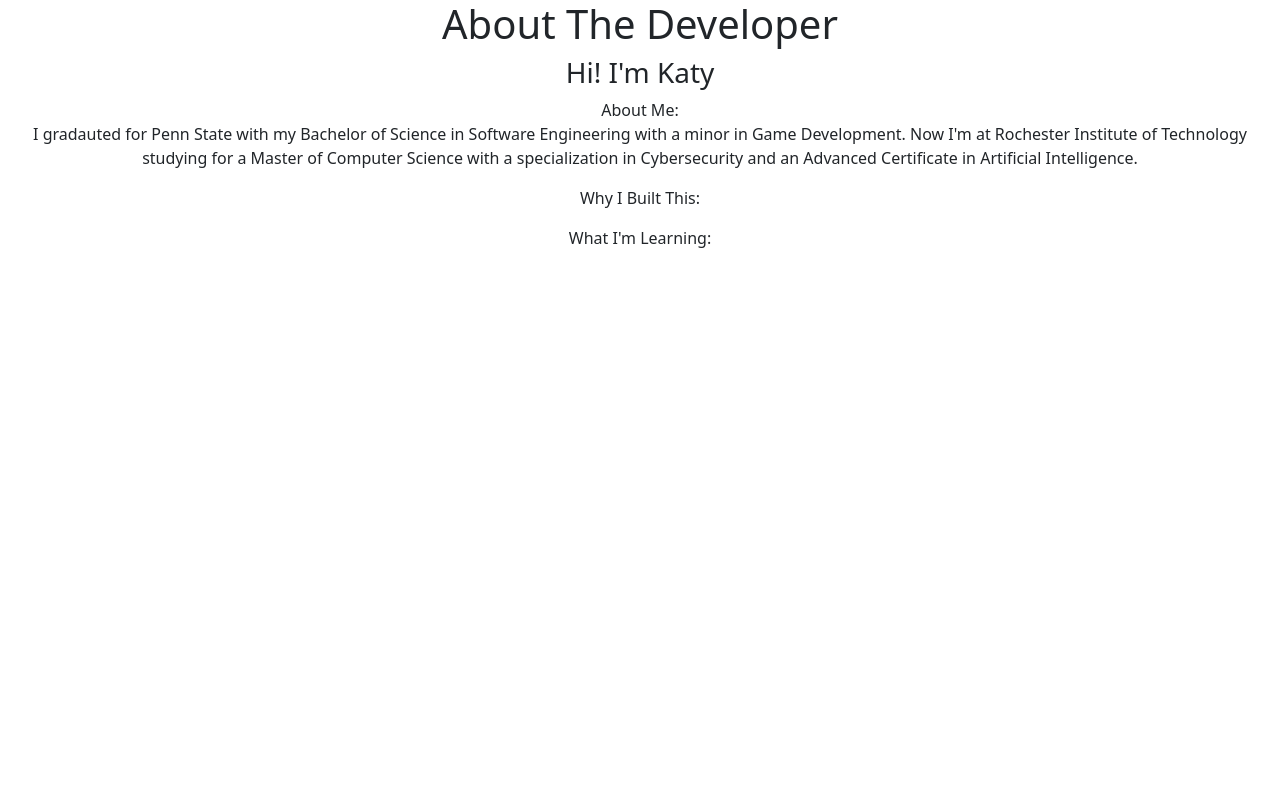
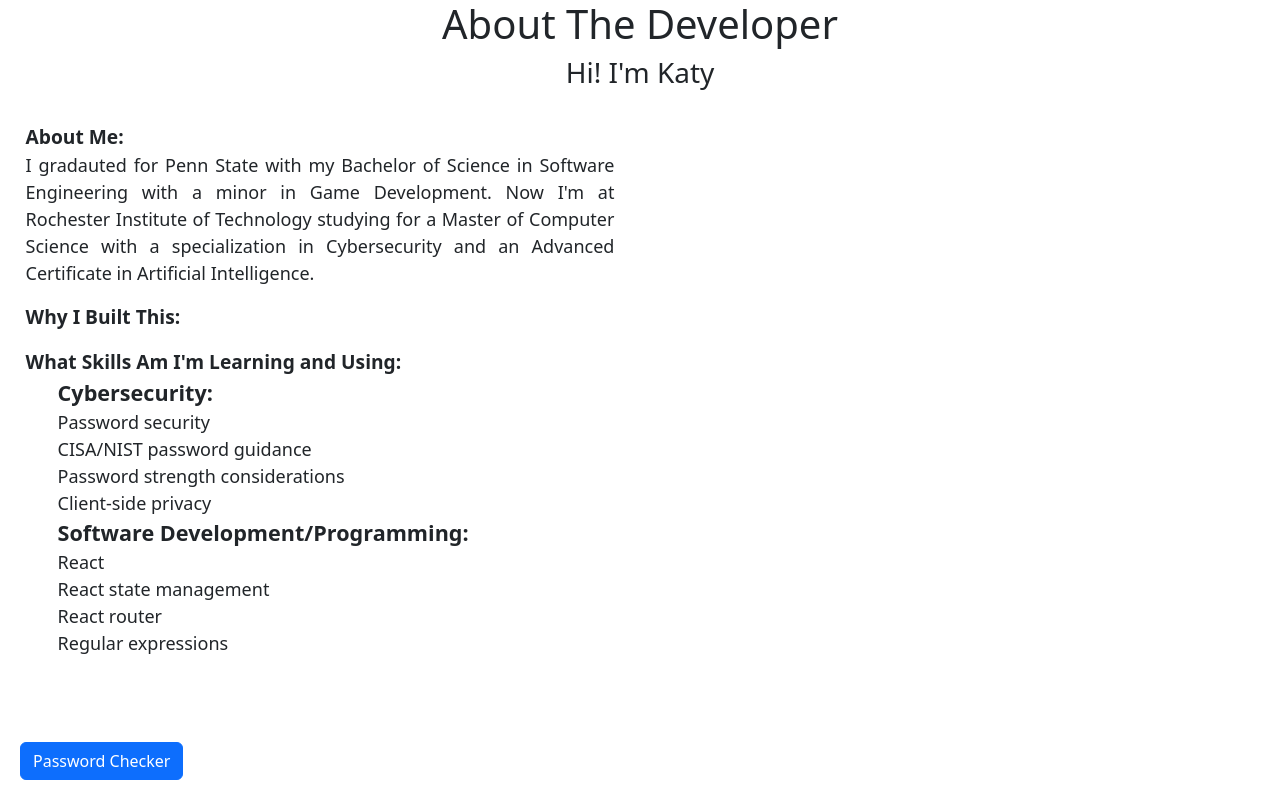
Before and after one commit to kmr6702/password-strength-checker, a React (Create React App) app: page /about-the-dev in a window 1280 px wide. Built offline with nearby package versions, Linux system fonts and the light colour scheme.

Commit message:
Added routing from the about the dev page back to the password checker, and added styling to about the dev

```diff
--- /dev/null
+++ b/src/Screens/AboutTheDev.css
@@ -0,0 +1,26 @@
+body{
+    background-color: 242, 226, 210;
+}
+
+ul{
+    list-style: none;
+    text-align: start;
+
+}
+
+header{
+    text-align: start;
+    font-weight: bold;
+    font-size: larger;
+}
+
+p{
+    text-align: justify;
+    font-size: large;
+}
+
+.column{
+    float: left;
+    width: 50%;
+    padding: 2%;
+}
--- a/src/Screens/AboutTheDev.jsx
+++ b/src/Screens/AboutTheDev.jsx
@@ -1,19 +1,46 @@
+import './AboutTheDev.css';
+import { Link } from 'react-router-dom';
+import { Button } from 'react-bootstrap';
+
 export default function AboutTheDev(){
     return(
         <>
             <h1>About The Developer</h1>
             <h3>Hi! I'm Katy</h3>
+            <div class="column">
+                <header>About Me:</header>
+                <p>I gradauted for Penn State with my Bachelor of Science in Software Engineering with a minor in Game Development. Now I'm at Rochester Institute of Technology studying for a Master of
+                    Computer Science with a specialization in Cybersecurity and an Advanced Certificate in Artificial Intelligence.</p>
 
-            <header>About Me:</header>
-            <p>I gradauted for Penn State with my Bachelor of Science in Software Engineering with a minor in Game Development. Now I'm at Rochester Institute of Technology studying for a Master of
-                Computer Science with a specialization in Cybersecurity and an Advanced Certificate in Artificial Intelligence.</p>
+                <header>Why I Built This:</header>
+                <p></p>
 
-            <header>Why I Built This:</header>
-            <p></p>
+                <header>What Skills Am I'm Learning and Using:</header>
+                <p>
+                    <ul role='list'>
+                        <header className='ListHeaders'>Cybersecurity:</header>
+                        <li>Password security</li>
+                        <li>CISA/NIST password guidance</li>
+                        <li>Password strength considerations</li>
+                        <li>Client-side privacy</li>
+                        <header>Software Development/Programming:</header>
+                        <li>React</li>
+                        <li>React state management</li>
+                        <li>React router</li>
+                        <li>Regular expressions</li>
+                    </ul>
+                </p>
+            </div>
 
-            <header>What I'm Learning:</header>
-            <p></p>
-
+            <div className="dashboard-footer">
+                <Button
+                as={Link}
+                to="/"
+                className="dashboard-btn"
+                variant="primary">
+                    Password Checker
+                </Button>
+            </div>
 
         </>
     );
```
